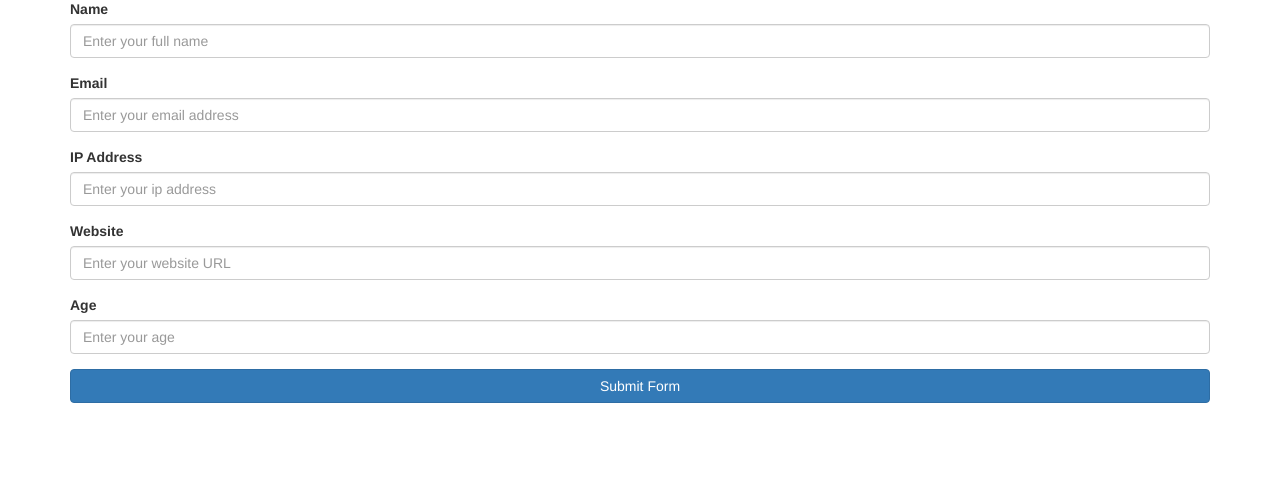
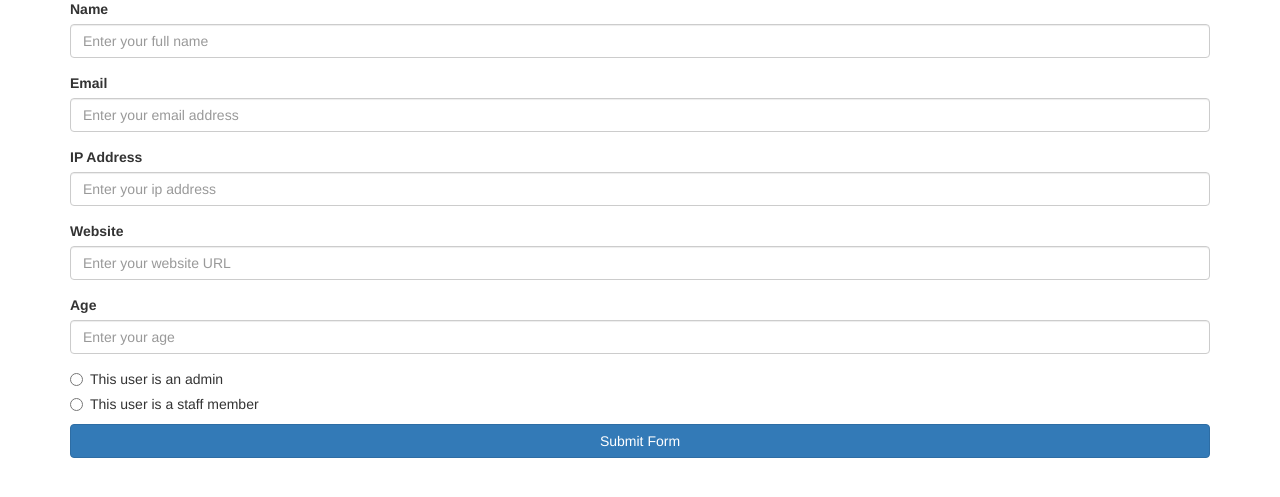
Before and after one commit to kkiernan/php-form-validaiton, a PHP site: page /examples/full/index.php in a window 1280 px wide. Shown: the part 121-618 px from the top of the page. Run offline with PHP 8.4, Linux system fonts and the light colour scheme; the visitor is signed in with stand-in values (Sample User, id 1).

Commit message:
Added radio button to full example

```diff
--- a/examples/full/index.php
+++ b/examples/full/index.php
@@ -34,9 +34,6 @@ Session::create();
 
 			<?php if (Session::has('errors')): ?>
 				<ul class="list-unstyled alert alert-danger">
-					<button type="button" class="close" data-dismiss="alert" aria-label="Close">
-						<span aria-hidden="true">&times;</span>
-					</button>
 					<?php foreach (Session::get('errors') as $error): ?>
 						<li><?php echo $error; ?></li>
 					<?php endforeach; ?>
@@ -78,6 +75,18 @@ Session::create();
 					<input type="text" name="age" class="form-control" value="<?php echo Session::old('age') ?>" placeholder="Enter your age">
 				</div>
 
+				<div class="radio">
+					<label>
+						<input type="radio" name="is_admin" value="1" <?php echo Session::old('is_admin') === '1' ? 'checked' : '' ?>> This user is an admin
+					</label>
+				</div>
+
+				<div class="radio">
+					<label>
+						<input type="radio" name="is_admin" value="0" <?php echo Session::old('is_admin') === '0' ? 'checked' : '' ?>> This user is a staff member
+					</label>
+				</div>
+
 				<div class="form-group">
 					<button type="submit" class="btn btn-primary btn-block">Submit Form</button>
 				</div>
```
